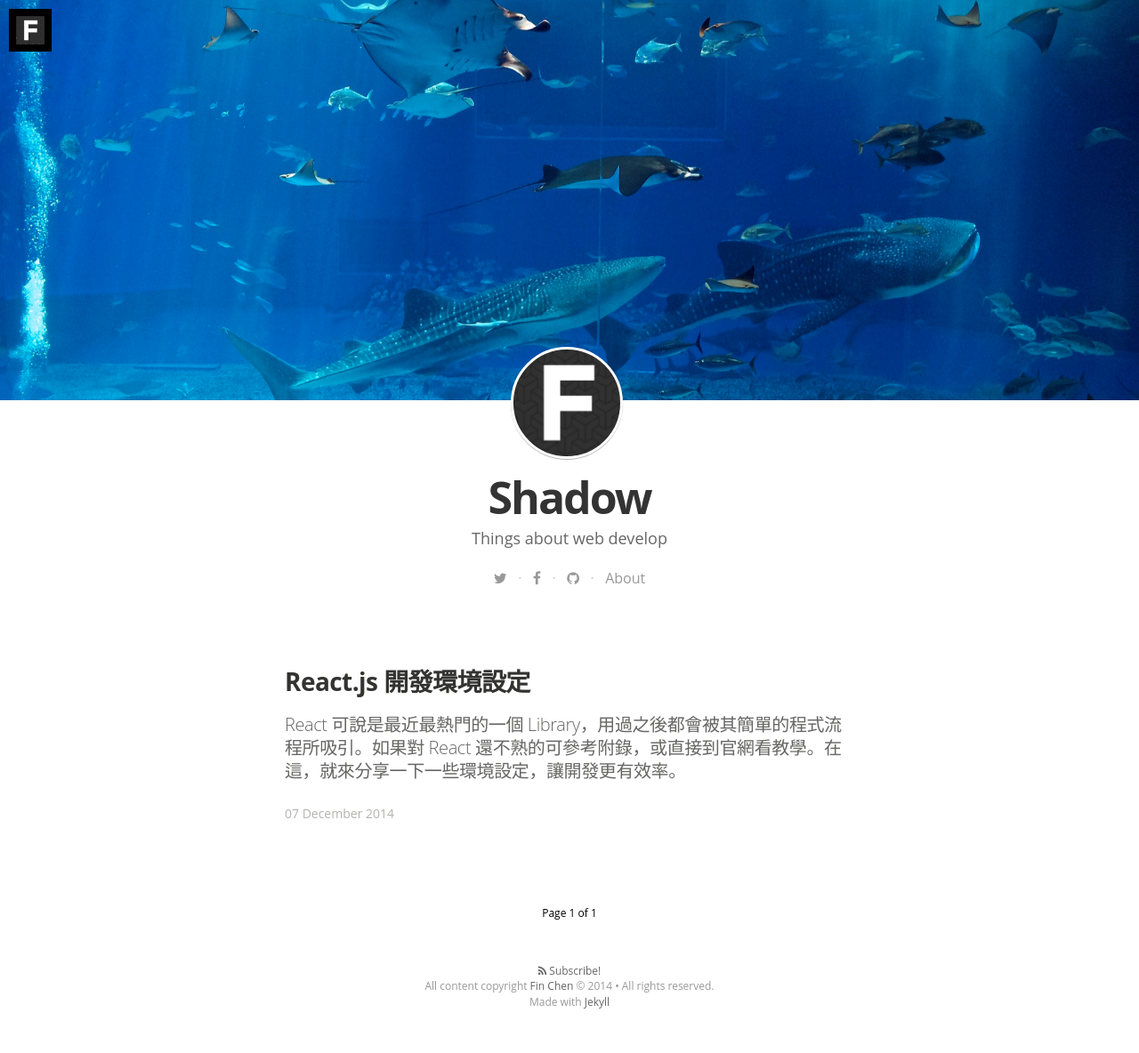
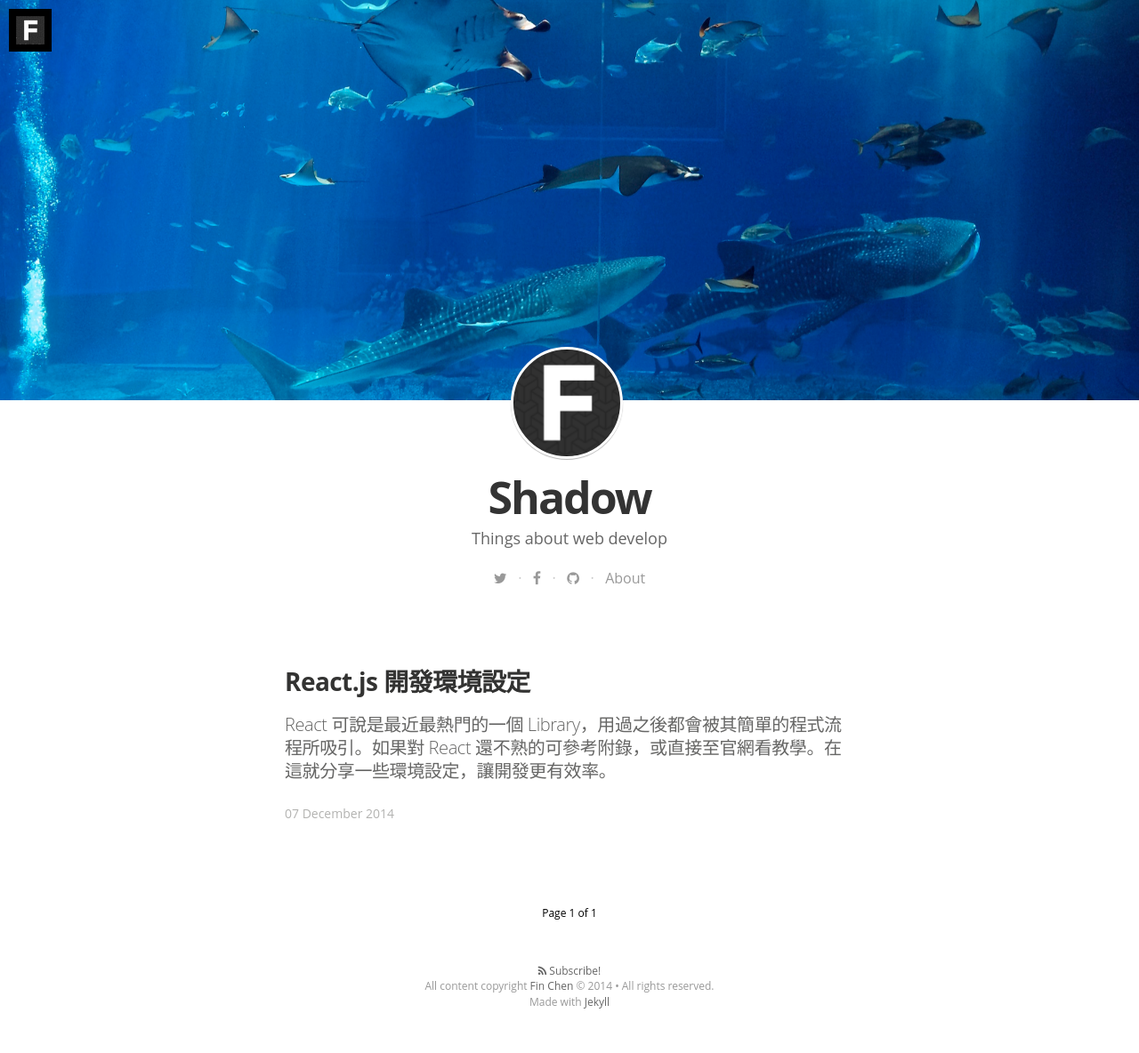
Before and after one commit to finfin/finfin.github.io, a Jekyll site: the page built from index.html, in a window 1280 px wide. Shown: the whole page at 89% size. Built offline with Jekyll 4.4.1, drawn with Linux system fonts in a browser that asks for light colours; nearby versions of some CDN libraries; some web fonts are replaced; Markdown is read by kramdown in place of the engine named in the settings; the list of posts is cut into pages by our own code.

Commit message:
fix react.js type

```diff
--- a/_posts/2014-12-07-React.js 開發環境設定.markdown
+++ b/_posts/2014-12-07-React.js 開發環境設定.markdown
@@ -6,7 +6,7 @@ tags: "javascript"
 image: /assets/article_images/2014-11-30-mediator_features/night-track.JPG
 ---
 
-[React](http://facebook.github.io/react/) 可說是最近最熱門的一個 Library，用過之後都會被其簡單的程式流程所吸引。如果對 React 還不熟的可參考附錄，或直接到官網看教學。在這，就來分享一下一些環境設定，讓開發更有效率。
+[React](http://facebook.github.io/react/) 可說是最近最熱門的一個 Library，用過之後都會被其簡單的程式流程所吸引。如果對 React 還不熟的可參考附錄，或直接至官網看教學。在這就分享一些環境設定，讓開發更有效率。
 
 #材料準備
 
```
